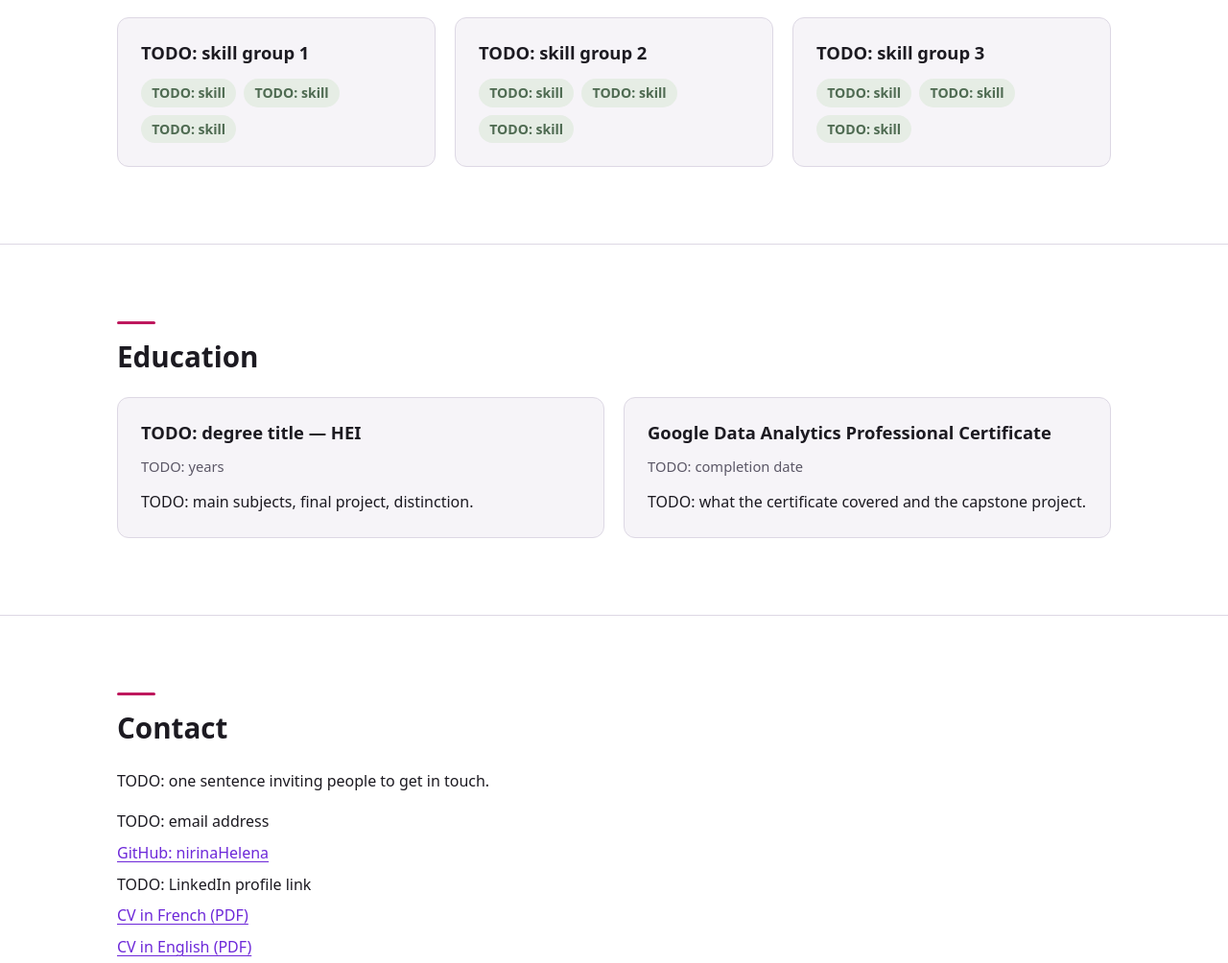
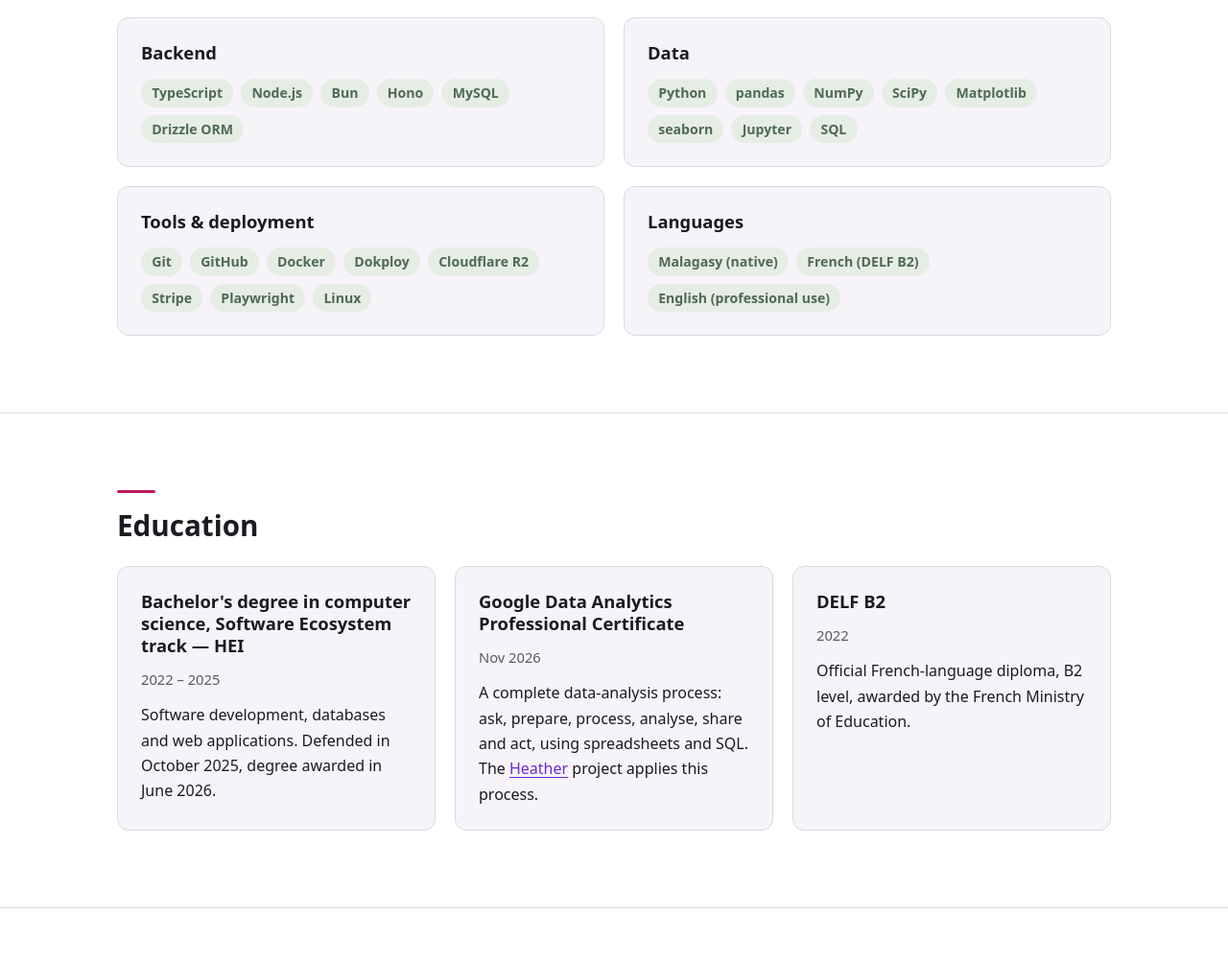
Before and after one commit to nirinaHelena/nirinaHelena.github.io, a plain HTML site: page index.html in a window 1280 px wide. Shown: the part 2720-3724 px from the top of the page at 96% size. Drawn offline with Linux system fonts and the light colour scheme.

Commit message:
Write the Skills, Education and Contact sections
Skills: four groups (backend, data, tools and deployment, languages) in
a two-column grid. Education: three cards (HEI bachelor's degree, Google
Data Analytics certificate, DELF B2) in three columns from 960px, one
column below. Contact: invitation sentence and e-mail link. The LinkedIn
line stays a placeholder.

Tests: check the remaining placeholders, the Heather and e-mail links,
and that the cards of a same row have the same height; capture crops of
the Skills, Education and Contact sections.

```diff
--- a/css/style.css
+++ b/css/style.css
@@ -655,8 +655,9 @@ summary {
     grid-template-columns: repeat(2, 1fr);
   }
 
+  /* Three cards: one column until three fit side by side (never 2 + 1). */
   .cards-3 {
-    grid-template-columns: repeat(3, 1fr);
+    grid-template-columns: 1fr;
   }
 
   .card-featured {
@@ -671,3 +672,9 @@ summary {
     margin-bottom: 0;
   }
 }
+
+@media (min-width: 960px) {
+  .cards-3 {
+    grid-template-columns: repeat(3, 1fr);
+  }
+}
--- a/index.html
+++ b/index.html
@@ -148,18 +148,22 @@
     <section id="skills" class="section" aria-labelledby="skills-title">
       <div class="container">
         <h2 id="skills-title" data-i18n="skills.title">Skills</h2>
-        <div class="cards cards-3">
+        <div class="cards">
           <div class="card">
-            <h3 data-i18n="skills.g1.title">TODO: skill group 1</h3>
-            <ul class="tags" data-i18n="skills.g1.items"><li>TODO: skill</li><li>TODO: skill</li><li>TODO: skill</li></ul>
+            <h3 data-i18n="skills.g1.title">Backend</h3>
+            <ul class="tags" data-i18n="skills.g1.items"><li>TypeScript</li><li>Node.js</li><li>Bun</li><li>Hono</li><li>MySQL</li><li>Drizzle ORM</li></ul>
           </div>
           <div class="card">
-            <h3 data-i18n="skills.g2.title">TODO: skill group 2</h3>
-            <ul class="tags" data-i18n="skills.g2.items"><li>TODO: skill</li><li>TODO: skill</li><li>TODO: skill</li></ul>
+            <h3 data-i18n="skills.g2.title">Data</h3>
+            <ul class="tags" data-i18n="skills.g2.items"><li>Python</li><li>pandas</li><li>NumPy</li><li>SciPy</li><li>Matplotlib</li><li>seaborn</li><li>Jupyter</li><li>SQL</li></ul>
           </div>
           <div class="card">
-            <h3 data-i18n="skills.g3.title">TODO: skill group 3</h3>
-            <ul class="tags" data-i18n="skills.g3.items"><li>TODO: skill</li><li>TODO: skill</li><li>TODO: skill</li></ul>
+            <h3 data-i18n="skills.g3.title">Tools &amp; deployment</h3>
+            <ul class="tags" data-i18n="skills.g3.items"><li>Git</li><li>GitHub</li><li>Docker</li><li>Dokploy</li><li>Cloudflare R2</li><li>Stripe</li><li>Playwright</li><li>Linux</li></ul>
+          </div>
+          <div class="card">
+            <h3 data-i18n="skills.g4.title">Languages</h3>
+            <ul class="tags" data-i18n="skills.g4.items"><li>Malagasy (native)</li><li>French (DELF B2)</li><li>English (professional use)</li></ul>
           </div>
         </div>
       </div>
@@ -169,16 +173,21 @@
     <section id="education" class="section" aria-labelledby="education-title">
       <div class="container">
         <h2 id="education-title" data-i18n="education.title">Education</h2>
-        <div class="cards">
+        <div class="cards cards-3">
           <article class="card">
-            <h3 data-i18n="edu.hei.title">TODO: degree title — HEI</h3>
-            <p class="meta" data-i18n="edu.hei.period">TODO: years</p>
-            <p data-i18n="edu.hei.desc">TODO: main subjects, final project, distinction.</p>
+            <h3 data-i18n="edu.hei.title">Bachelor's degree in computer science, Software Ecosystem track — HEI</h3>
+            <p class="meta" data-i18n="edu.hei.period">2022 – 2025</p>
+            <p data-i18n="edu.hei.desc">Software development, databases and web applications. Defended in October 2025, degree awarded in June 2026.</p>
           </article>
           <article class="card">
             <h3 data-i18n="edu.gda.title">Google Data Analytics Professional Certificate</h3>
-            <p class="meta" data-i18n="edu.gda.period">TODO: completion date</p>
-            <p data-i18n="edu.gda.desc">TODO: what the certificate covered and the capstone project.</p>
+            <p class="meta" data-i18n="edu.gda.period">Nov 2026</p>
+            <p data-i18n="edu.gda.desc">A complete data-analysis process: ask, prepare, process, analyse, share and act, using spreadsheets and SQL. The <a href="projects/heather/index.html">Heather</a> project applies this process.</p>
+          </article>
+          <article class="card">
+            <h3 data-i18n="edu.delf.title">DELF B2</h3>
+            <p class="meta" data-i18n="edu.delf.period">2022</p>
+            <p data-i18n="edu.delf.desc">Official French-language diploma, B2 level, awarded by the French Ministry of Education.</p>
           </article>
         </div>
       </div>
@@ -188,9 +197,9 @@
     <section id="contact" class="section" aria-labelledby="contact-title">
       <div class="container prose">
         <h2 id="contact-title" data-i18n="contact.title">Contact</h2>
-        <p data-i18n="contact.intro">TODO: one sentence inviting people to get in touch.</p>
+        <p data-i18n="contact.intro">Have a question about my work or a project in mind? Get in touch.</p>
         <ul class="contact-list">
-          <li data-i18n="contact.email">TODO: email address</li>
+          <li><a href="mailto:helenarandrianaly@gmail.com" data-i18n="contact.email">Email: helenarandrianaly@gmail.com</a></li>
           <li><a href="https://github.com/nirinaHelena" data-i18n="contact.github">GitHub: nirinaHelena</a></li>
           <li data-i18n="contact.linkedin">TODO: LinkedIn profile link</li>
           <li><a href="assets/cv/CV_FR.pdf" data-i18n="contact.cv_fr">CV in French (PDF)</a></li>
--- a/js/i18n.js
+++ b/js/i18n.js
@@ -76,24 +76,29 @@ var I18N = {
     "projects.heather.link_repo": "GitHub repository",
 
     "skills.title": "Skills",
-    "skills.g1.title": "TODO: skill group 1",
-    "skills.g1.items": "<li>TODO: skill</li><li>TODO: skill</li><li>TODO: skill</li>",
-    "skills.g2.title": "TODO: skill group 2",
-    "skills.g2.items": "<li>TODO: skill</li><li>TODO: skill</li><li>TODO: skill</li>",
-    "skills.g3.title": "TODO: skill group 3",
-    "skills.g3.items": "<li>TODO: skill</li><li>TODO: skill</li><li>TODO: skill</li>",
+    "skills.g1.title": "Backend",
+    "skills.g1.items": "<li>TypeScript</li><li>Node.js</li><li>Bun</li><li>Hono</li><li>MySQL</li><li>Drizzle ORM</li>",
+    "skills.g2.title": "Data",
+    "skills.g2.items": "<li>Python</li><li>pandas</li><li>NumPy</li><li>SciPy</li><li>Matplotlib</li><li>seaborn</li><li>Jupyter</li><li>SQL</li>",
+    "skills.g3.title": "Tools &amp; deployment",
+    "skills.g3.items": "<li>Git</li><li>GitHub</li><li>Docker</li><li>Dokploy</li><li>Cloudflare R2</li><li>Stripe</li><li>Playwright</li><li>Linux</li>",
+    "skills.g4.title": "Languages",
+    "skills.g4.items": "<li>Malagasy (native)</li><li>French (DELF B2)</li><li>English (professional use)</li>",
 
     "education.title": "Education",
-    "edu.hei.title": "TODO: degree title — HEI",
-    "edu.hei.period": "TODO: years",
-    "edu.hei.desc": "TODO: main subjects, final project, distinction.",
+    "edu.hei.title": "Bachelor's degree in computer science, Software Ecosystem track — HEI",
+    "edu.hei.period": "2022 – 2025",
+    "edu.hei.desc": "Software development, databases and web applications. Defended in October 2025, degree awarded in June 2026.",
     "edu.gda.title": "Google Data Analytics Professional Certificate",
-    "edu.gda.period": "TODO: completion date",
-    "edu.gda.desc": "TODO: what the certificate covered and the capstone project.",
+    "edu.gda.period": "Nov 2026",
+    "edu.gda.desc": "A complete data-analysis process: ask, prepare, process, analyse, share and act, using spreadsheets and SQL. The <a href=\"projects/heather/index.html\">Heather</a> project applies this process.",
+    "edu.delf.title": "DELF B2",
+    "edu.delf.period": "2022",
+    "edu.delf.desc": "Official French-language diploma, B2 level, awarded by the French Ministry of Education.",
 
     "contact.title": "Contact",
-    "contact.intro": "TODO: one sentence inviting people to get in touch.",
-    "contact.email": "TODO: email address",
+    "contact.intro": "Have a question about my work or a project in mind? Get in touch.",
+    "contact.email": "Email: helenarandrianaly@gmail.com",
     "contact.github": "GitHub: nirinaHelena",
     "contact.linkedin": "TODO: LinkedIn profile link",
     "contact.cv_fr": "CV in French (PDF)",
@@ -398,24 +403,29 @@ var I18N = {
     "projects.heather.link_repo": "Dépôt GitHub",
 
     "skills.title": "Compétences",
-    "skills.g1.title": "TODO: groupe de compétences 1",
-    "skills.g1.items": "<li>TODO: compétence</li><li>TODO: compétence</li><li>TODO: compétence</li>",
-    "skills.g2.title": "TODO: groupe de compétences 2",
-    "skills.g2.items": "<li>TODO: compétence</li><li>TODO: compétence</li><li>TODO: compétence</li>",
-    "skills.g3.title": "TODO: groupe de compétences 3",
-    "skills.g3.items": "<li>TODO: compétence</li><li>TODO: compétence</li><li>TODO: compétence</li>",
+    "skills.g1.title": "Backend",
+    "skills.g1.items": "<li>TypeScript</li><li>Node.js</li><li>Bun</li><li>Hono</li><li>MySQL</li><li>Drizzle ORM</li>",
+    "skills.g2.title": "Données",
+    "skills.g2.items": "<li>Python</li><li>pandas</li><li>NumPy</li><li>SciPy</li><li>Matplotlib</li><li>seaborn</li><li>Jupyter</li><li>SQL</li>",
+    "skills.g3.title": "Outils et déploiement",
+    "skills.g3.items": "<li>Git</li><li>GitHub</li><li>Docker</li><li>Dokploy</li><li>Cloudflare R2</li><li>Stripe</li><li>Playwright</li><li>Linux</li>",
+    "skills.g4.title": "Langues",
+    "skills.g4.items": "<li>Malgache (langue maternelle)</li><li>Français (DELF B2)</li><li>Anglais (usage professionnel)</li>",
 
     "education.title": "Formation",
-    "edu.hei.title": "TODO: intitulé du diplôme — HEI",
-    "edu.hei.period": "TODO: années",
-    "edu.hei.desc": "TODO: matières principales, projet de fin d'études, mention.",
+    "edu.hei.title": "Licence en informatique, parcours Écosystème Logiciel — HEI",
+    "edu.hei.period": "2022 – 2025",
+    "edu.hei.desc": "Développement logiciel, bases de données et applications web. Soutenance en octobre 2025, diplôme délivré en juin 2026.",
     "edu.gda.title": "Google Data Analytics Professional Certificate",
-    "edu.gda.period": "TODO: date d'obtention",
-    "edu.gda.desc": "TODO: contenu du certificat et projet final.",
+    "edu.gda.period": "nov. 2026",
+    "edu.gda.desc": "Démarche complète d'analyse de données&nbsp;: poser la question, préparer, nettoyer, analyser, partager et recommander, avec tableurs et SQL. Le projet <a href=\"projects/heather/index.html\">Heather</a> applique cette démarche.",
+    "edu.delf.title": "DELF B2",
+    "edu.delf.period": "2022",
+    "edu.delf.desc": "Diplôme officiel de langue française, niveau B2, délivré par le ministère français de l'Éducation nationale.",
 
     "contact.title": "Contact",
-    "contact.intro": "TODO: une phrase pour inviter à prendre contact.",
-    "contact.email": "TODO: adresse e-mail",
+    "contact.intro": "Une question sur mon travail ou un projet à me proposer&nbsp;? Écrivez-moi.",
+    "contact.email": "E-mail&nbsp;: helenarandrianaly@gmail.com",
     "contact.github": "GitHub : nirinaHelena",
     "contact.linkedin": "TODO: lien du profil LinkedIn",
     "contact.cv_fr": "CV en français (PDF)",
```
Also changed, not shown: tests/test.js (+32 -9 lines), tests/README.md.
